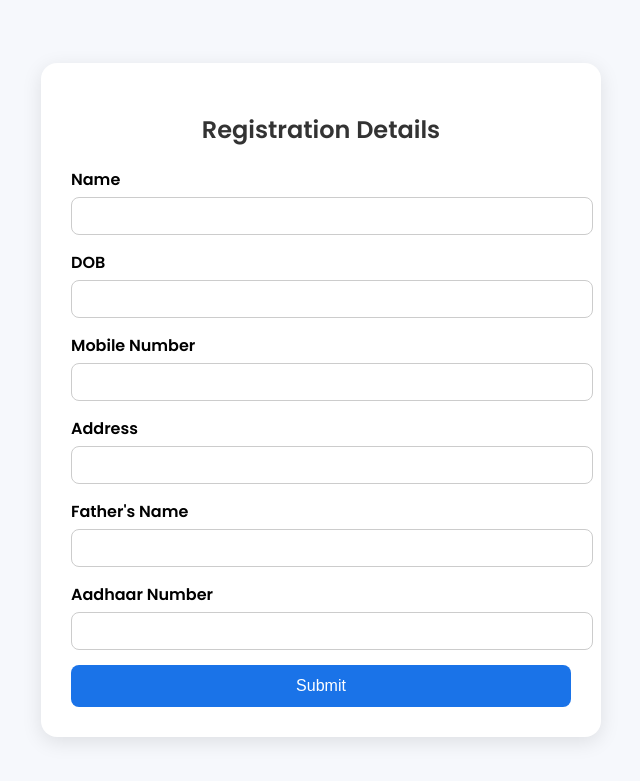
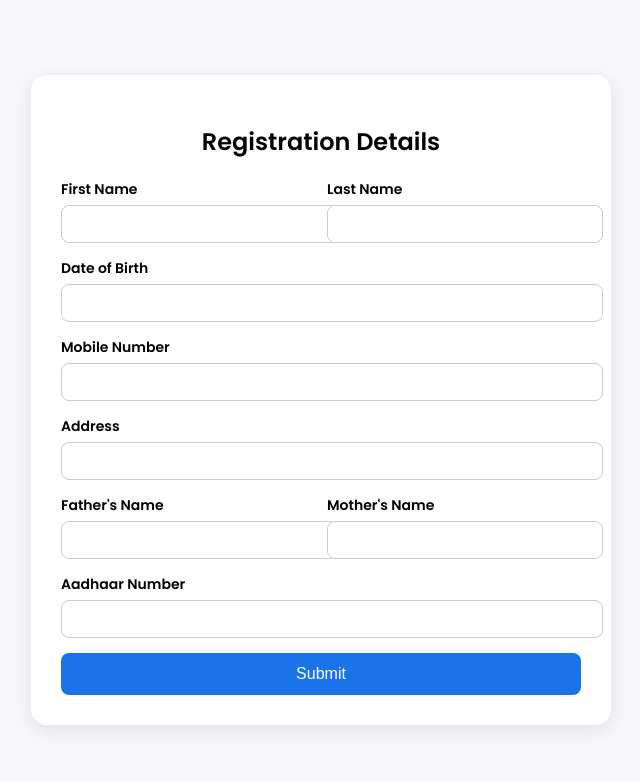
Before and after one commit to Pranjal10th/webForm, a Flask app: page / in a window 1280 px wide. Shown: the top 781 px of the page, without its empty margins (319-959 px from the left). Run offline with Flask 3, Linux system fonts and the light colour scheme.

Commit message:
Revise user info form with new fields and layout
Updated form layout and added fields for first and last names, as well as mother's name.

```diff
--- a/templates/form.html
+++ b/templates/form.html
@@ -21,11 +21,27 @@
       border-radius: 16px;
       box-shadow: 0 5px 20px rgba(0,0,0,0.1);
       width: 100%;
-      max-width: 500px;
+      max-width: 520px;
     }
-    h2 { text-align: center; color: #333; margin-bottom: 20px; }
-    label { font-weight: 600; margin-bottom: 5px; display: block; }
-    input, textarea {
+    h2 { text-align: center; margin-bottom: 20px; }
+
+    .row {
+      display: flex;
+      gap: 12px;
+    }
+
+    .field {
+      flex: 1;
+    }
+
+    label {
+      font-weight: 600;
+      font-size: 14px;
+      margin-bottom: 5px;
+      display: block;
+    }
+
+    input {
       width: 100%;
       padding: 10px;
       margin-bottom: 15px;
@@ -33,6 +49,7 @@
       border-radius: 8px;
       font-size: 14px;
     }
+
     button {
       width: 100%;
       background: #1a73e8;
@@ -42,19 +59,28 @@
       border-radius: 8px;
       font-size: 16px;
       cursor: pointer;
-      transition: 0.3s;
     }
-    button:hover { background: #155cc2; }
   </style>
 </head>
 <body>
   <div class="container">
-    <h2>Registration Details  </h2>
+    <h2>Registration Details</h2>
+
     <form method="POST" action="/">
-      <label>Name</label>
-      <input type="text" name="name" required>
 
-      <label>DOB</label>
+      <!-- Name Row -->
+      <div class="row">
+        <div class="field">
+          <label>First Name</label>
+          <input type="text" name="first_name" required>
+        </div>
+        <div class="field">
+          <label>Last Name</label>
+          <input type="text" name="last_name" required>
+        </div>
+      </div>
+
+      <label>Date of Birth</label>
       <input type="text" name="dob" required>
 
       <label>Mobile Number</label>
@@ -63,8 +89,17 @@
       <label>Address</label>
       <input type="text" name="address" required>
 
-      <label>Father's Name</label>
-      <input type="text" name="father_name" required>
+      <!-- Parents Row -->
+      <div class="row">
+        <div class="field">
+          <label>Father's Name</label>
+          <input type="text" name="father_name" required>
+        </div>
+        <div class="field">
+          <label>Mother's Name</label>
+          <input type="text" name="mother_name" required>
+        </div>
+      </div>
 
       <label>Aadhaar Number</label>
       <input type="text" name="aadhaar" pattern="[0-9]{12}" required>
```
